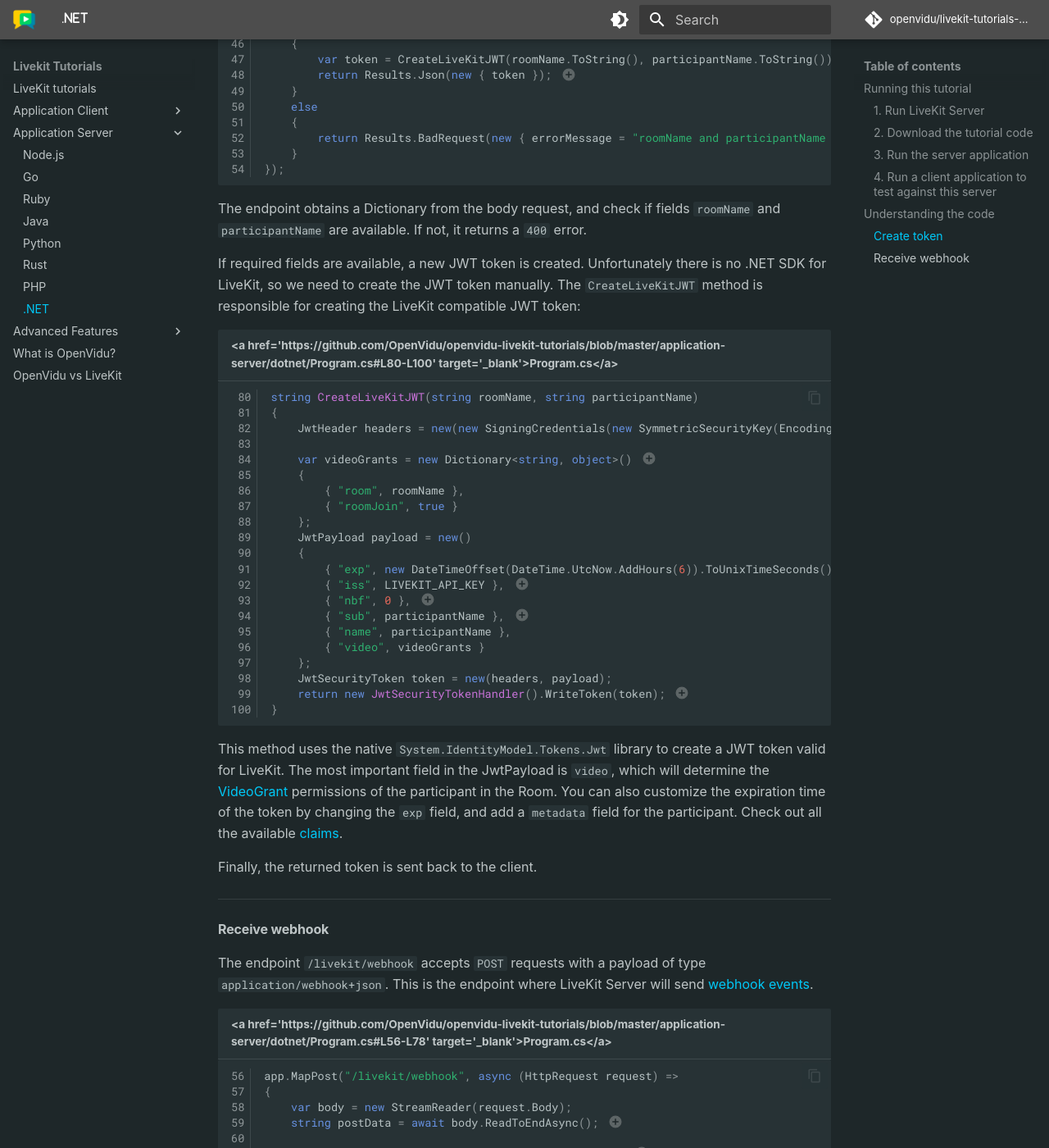
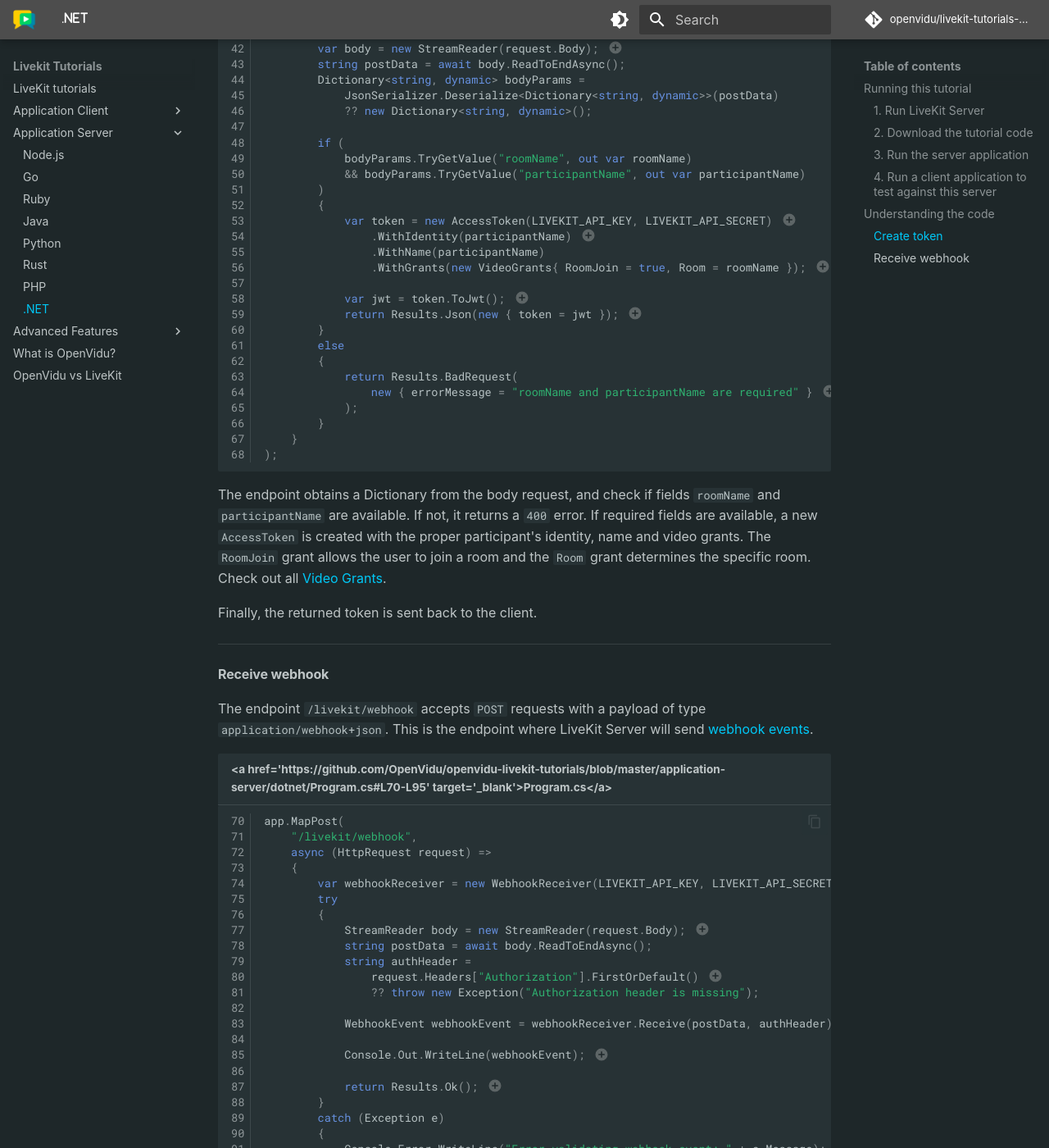
Before and after one commit to sanyaade-teachings/livekit-tutorials-docs, an MkDocs documentation site: the page built from docs/tutorials/application-server/dotnet.md, in a window 1280 px wide and 1400 px high, scrolled down 4394 px. Shown: the whole window at 82% size. Built offline with MkDocs 1.6.1 and Material for MkDocs 9.7.7, drawn with Linux system fonts in a browser that asks for light colours; some web fonts are replaced; comment, search, counter and statistics services are not loaded; some of the changed text lies outside the part shown.

Commit message:
Update dotnet tutorial to use livekit-server-sdk-dotnet

````diff
--- a/docs/tutorials/application-server/dotnet.md
+++ b/docs/tutorials/application-server/dotnet.md
@@ -7,7 +7,7 @@
 - Generating LiveKit tokens on demand for any [application client](../application-client/index.md).
 - Receiving LiveKit [webhook events](https://docs.livekit.io/realtime/server/webhooks/){target=\_blank}.
 
-Unfortunately there is no .NET SDK for LiveKit available, so the application has to manually build LiveKit compatible JWT tokens using the .NET library `System.IdentityModel.Tokens.Jwt`, and check the validity of webhook events on its own. It is a fairly easy process.
+It internally uses the [LiveKit .NET SDK](https://github.com/pabloFuente/livekit-server-sdk-dotnet){:target="\_blank"}.
 
 ## Running this tutorial
 
@@ -31,55 +31,62 @@
 
 ## Understanding the code
 
-The application is a simple ASP.NET Core Minimal APIs app with a single file `Program.cs` that exports two endpoints:
+The application is a simple [ASP.NET Core Minimal APIs](https://learn.microsoft.com/en-us/aspnet/core/tutorials/min-web-api?view=aspnetcore-6.0&tabs=visual-studio){target=\_blank} app with a single file `Program.cs` that exports two endpoints:
 
 - `/token` : generate a token for a given Room name and Participant name.
 - `/livekit/webhook` : receive LiveKit webhook events.
 
 Let's see the code `Program.cs` file:
 
-```cs title="<a href='https://github.com/OpenVidu/openvidu-livekit-tutorials/blob/master/application-server/dotnet/Program.cs#L8-L37' target='_blank'>Program.cs</a>" linenums="8"
-var builder = WebApplication.CreateBuilder(args); // (1)!
-var MyAllowSpecificOrigins = "_myAllowSpecificOrigins"; // (2)!
+```cs title="<a href='https://github.com/OpenVidu/openvidu-livekit-tutorials/blob/master/application-server/dotnet/Program.cs#L1-L36' target='_blank'>Program.cs</a>" linenums="1"
+using System.Text.Json;
+using Livekit.Server.Sdk.Dotnet; // (1)!
 
-IConfiguration config = new ConfigurationBuilder() // (3)!
-                .SetBasePath(Directory.GetCurrentDirectory())
-                .AddJsonFile("appsettings.json")
-                .AddEnvironmentVariables().Build();
+var builder = WebApplication.CreateBuilder(args); // (2)!
+var MyAllowSpecificOrigins = "_myAllowSpecificOrigins"; // (3)!
+
+IConfiguration config = new ConfigurationBuilder() // (4)!
+    .SetBasePath(Directory.GetCurrentDirectory())
+    .AddJsonFile("appsettings.json")
+    .AddEnvironmentVariables()
+    .Build();
 
 // Load env variables
-var SERVER_PORT = config.GetValue<int>("SERVER_PORT"); // (4)!
-var LIVEKIT_API_KEY = config.GetValue<string>("LIVEKIT_API_KEY"); // (5)!
-var LIVEKIT_API_SECRET = config.GetValue<string>("LIVEKIT_API_SECRET"); // (6)!
+var SERVER_PORT = config.GetValue<int>("SERVER_PORT"); // (5)!
+var LIVEKIT_API_KEY = config.GetValue<string>("LIVEKIT_API_KEY"); // (6)!
+var LIVEKIT_API_SECRET = config.GetValue<string>("LIVEKIT_API_SECRET"); // (7)!
 
 // Enable CORS support
-builder.Services.AddCors(options => // (7)!
+builder.Services.AddCors(options => // (8)!
 {
-    options.AddPolicy(name: MyAllowSpecificOrigins,
-                      builder =>
-                      {
-                          builder.WithOrigins("*").AllowAnyHeader();
-                      });
+    options.AddPolicy(
+        name: MyAllowSpecificOrigins,
+        builder =>
+        {
+            builder.WithOrigins("*").AllowAnyHeader();
+        }
+    );
 });
 
-builder.WebHost.UseKestrel(serverOptions => // (8)!
+builder.WebHost.UseKestrel(serverOptions => // (9)!
 {
     serverOptions.ListenAnyIP(SERVER_PORT);
 });
 
-var app = builder.Build(); // (9)!
+var app = builder.Build(); // (10)!
 app.UseCors(MyAllowSpecificOrigins);
 ```
 
-1. A `WebApplicationBuilder` instance to build the application.
-2. The name of the CORS policy to be used in the application.
-3. A `IConfiguration` instance to load the configuration from the `appsettings.json` file, including the required environment variables.
-4. The port where the application will be listening.
-5. The API key of LiveKit Server.
-6. The API secret of LiveKit Server.
-7. Configure CORS support.
-8. Configure the port.
-9. Build the application and enable CORS support.
+1. Import the [LiveKit .NET SDK](https://github.com/pabloFuente/livekit-server-sdk-dotnet){:target="\_blank"}.
+2. A `WebApplicationBuilder` instance to build the application.
+3. The name of the CORS policy to be used in the application.
+4. A `IConfiguration` instance to load the configuration from the `appsettings.json` file, including the required environment variables.
+5. The port where the application will be listening.
+6. The API key of LiveKit Server.
+7. The API secret of LiveKit Server.
+8. Configure CORS support.
+9. Configure the port.
+10. Build the application and enable CORS support.
 
 The `Program.cs` file imports the required dependencies and loads the necessary environment variables (defined in `appsettings.json` file):
 
@@ -98,67 +105,49 @@
 - `roomName`: the name of the Room where the user wants to connect.
 - `participantName`: the name of the participant that wants to connect to the Room.
 
-```cs title="<a href='https://github.com/OpenVidu/openvidu-livekit-tutorials/blob/master/application-server/dotnet/Program.cs#L39-L54' target='_blank'>Program.cs</a>" linenums="39"
-app.MapPost("/token", async (HttpRequest request) =>
-{
-    var body = new StreamReader(request.Body); // (1)!
-    string postData = await body.ReadToEndAsync();
-    Dictionary<string, dynamic> bodyParams = JsonSerializer.Deserialize<Dictionary<string, dynamic>>(postData) ?? new Dictionary<string, dynamic>();
+```cs title="<a href='https://github.com/OpenVidu/openvidu-livekit-tutorials/blob/master/application-server/dotnet/Program.cs#L38-L68' target='_blank'>Program.cs</a>" linenums="38"
+app.MapPost(
+    "/token",
+    async (HttpRequest request) =>
+    {
+        var body = new StreamReader(request.Body); // (1)!
+        string postData = await body.ReadToEndAsync();
+        Dictionary<string, dynamic> bodyParams =
+            JsonSerializer.Deserialize<Dictionary<string, dynamic>>(postData)
+            ?? new Dictionary<string, dynamic>();
 
-    if (bodyParams.TryGetValue("roomName", out var roomName) && bodyParams.TryGetValue("participantName", out var participantName))
-    {
-        var token = CreateLiveKitJWT(roomName.ToString(), participantName.ToString()); // (2)!
-        return Results.Json(new { token }); // (3)!
+        if (
+            bodyParams.TryGetValue("roomName", out var roomName)
+            && bodyParams.TryGetValue("participantName", out var participantName)
+        )
+        {
+            var token = new AccessToken(LIVEKIT_API_KEY, LIVEKIT_API_SECRET) // (2)!
+                .WithIdentity(participantName) // (3)!
+                .WithName(participantName)
+                .WithGrants(new VideoGrants{ RoomJoin = true, Room = roomName }); // (4)!
+
+            var jwt = token.ToJwt(); // (5)!
+            return Results.Json(new { token = jwt }); // (6)!
+        }
+        else
+        {
+            return Results.BadRequest(
+                new { errorMessage = "roomName and participantName are required" } // (7)!
+            );
+        }
     }
-    else
-    {
-        return Results.BadRequest(new { errorMessage = "roomName and participantName are required" }); // (4)!
-    }
-});
+);
 ```
 
 1. The endpoint obtains a Dictionary from the body request, and check if fields `roomName` and `participantName` are available.
-2. Create a new JWT token with the room and participant name.
-3. Return the token to the client.
-4. Return a `400` error if required fields are not available.
+2. A new `AccessToken` is created providing the `LIVEKIT_API_KEY` and `LIVEKIT_API_SECRET`.
+3. We set participant's name and identity in the AccessToken.
+4. We set the video grants in the AccessToken. `RoomJoin` allows the user to join a room and `RoomName` determines the specific room. Check out all [Video Grants](https://docs.livekit.io/realtime/concepts/authentication/#Video-grant){:target="\_blank"}.
+5. Obtain the JWT string from the AccessToken.
+6. Return the token to the client.
+7. Return a `400` error if required fields are not available.
 
-The endpoint obtains a Dictionary from the body request, and check if fields `roomName` and `participantName` are available. If not, it returns a `400` error.
-
-If required fields are available, a new JWT token is created. Unfortunately there is no .NET SDK for LiveKit, so we need to create the JWT token manually. The `CreateLiveKitJWT` method is responsible for creating the LiveKit compatible JWT token:
-
-```cs title="<a href='https://github.com/OpenVidu/openvidu-livekit-tutorials/blob/master/application-server/dotnet/Program.cs#L80-L100' target='_blank'>Program.cs</a>" linenums="80"
-string CreateLiveKitJWT(string roomName, string participantName)
-{
-    JwtHeader headers = new(new SigningCredentials(new SymmetricSecurityKey(Encoding.UTF8.GetBytes(LIVEKIT_API_SECRET)), "HS256")); // (1)!
-
-    var videoGrants = new Dictionary<string, object>() // (2)!
-    {
-        { "room", roomName },
-        { "roomJoin", true }
-    };
-    JwtPayload payload = new()
-    {
-        { "exp", new DateTimeOffset(DateTime.UtcNow.AddHours(6)).ToUnixTimeSeconds() }, // (3)!
-        { "iss", LIVEKIT_API_KEY }, // (4)!
-        { "nbf", 0 }, // (5)!
-        { "sub", participantName }, // (6)!
-        { "name", participantName },
-        { "video", videoGrants }
-    };
-    JwtSecurityToken token = new(headers, payload);
-    return new JwtSecurityTokenHandler().WriteToken(token); // (7)!
-}
-```
-
-1. Create a new `JwtHeader` with `LIVEKIT_API_SECRET` as the secret key and HS256 as the encryption algorithm.
-2. Create a new Dictionary with the video grants for the participant. `roomJoin` allows the user to join a room and `room` determines the specific room. Check out all [Video Grants](https://docs.livekit.io/realtime/concepts/authentication/#Video-grant){:target="\_blank"}.
-3. Set the expiration time of the token. LiveKit default's is 6 hours.
-4. Set the API key of LiveKit Server as the issuer (`iss`) of the token.
-5. The `Not before` field (`nbf`) sets when the token becomes valid (0 for immediately valid).
-6. Set the participant's name in the claims `sub` and `name`.
-7. Finally, the returned token is sent back to the client.
-
-This method uses the native `System.IdentityModel.Tokens.Jwt` library to create a JWT token valid for LiveKit. The most important field in the JwtPayload is `video`, which will determine the [VideoGrant](https://docs.livekit.io/realtime/concepts/authentication/#Video-grant){:target="\_blank"} permissions of the participant in the Room. You can also customize the expiration time of the token by changing the `exp` field, and add a `metadata` field for the participant. Check out all the available [claims](https://docs.livekit.io/realtime/concepts/authentication/#Token-example){:target="\_blank"}.
+The endpoint obtains a Dictionary from the body request, and check if fields `roomName` and `participantName` are available. If not, it returns a `400` error. If required fields are available, a new `AccessToken` is created with the proper participant's identity, name and video grants. The `RoomJoin` grant allows the user to join a room and the `Room` grant determines the specific room. Check out all [Video Grants](https://docs.livekit.io/realtime/concepts/authentication/#Video-grant){:target="\_blank"}.
 
 Finally, the returned token is sent back to the client.
 
@@ -168,79 +157,48 @@
 
 The endpoint `/livekit/webhook` accepts `POST` requests with a payload of type `application/webhook+json`. This is the endpoint where LiveKit Server will send [webhook events](https://docs.livekit.io/realtime/server/webhooks/#Events){:target="\_blank"}.
 
-```cs title="<a href='https://github.com/OpenVidu/openvidu-livekit-tutorials/blob/master/application-server/dotnet/Program.cs#L56-L78' target='_blank'>Program.cs</a>" linenums="56"
-app.MapPost("/livekit/webhook", async (HttpRequest request) =>
-{
-    var body = new StreamReader(request.Body);
-    string postData = await body.ReadToEndAsync(); // (1)!
+```cs title="<a href='https://github.com/OpenVidu/openvidu-livekit-tutorials/blob/master/application-server/dotnet/Program.cs#L70-L95' target='_blank'>Program.cs</a>" linenums="70"
+app.MapPost(
+    "/livekit/webhook",
+    async (HttpRequest request) =>
+    {
+        var webhookReceiver = new WebhookReceiver(LIVEKIT_API_KEY, LIVEKIT_API_SECRET); // (1)!
+        try
+        {
+            StreamReader body = new StreamReader(request.Body); // (2)!
+            string postData = await body.ReadToEndAsync();
+            string authHeader =
+                request.Headers["Authorization"].FirstOrDefault() // (3)!
+                ?? throw new Exception("Authorization header is missing");
 
-    var authHeader = request.Headers["Authorization"]; // (2)!
-    if (authHeader.Count == 0)
-    {
-        return Results.BadRequest("Authorization header is required");
+            WebhookEvent webhookEvent = webhookReceiver.Receive(postData, authHeader); // (4)!
+
+            Console.Out.WriteLine(webhookEvent); // (5)!
+
+            return Results.Ok(); // (6)!
+        }
+        catch (Exception e)
+        {
+            Console.Error.WriteLine("Error validating webhook event: " + e.Message); // (7)!
+            return Results.Unauthorized();
+        }
     }
-    try
-    {
-        VerifyWebhookEvent(authHeader.First(), postData); // (3)!
-    }
-    catch (Exception e)
-    {
-        Console.Error.WriteLine("Error validating webhook event: " + e.Message);
-        return Results.Unauthorized();
-    }
-
-    Console.Out.WriteLine(postData); // (4)!
-    return Results.Ok(); // (5)!
-});
+);
 ```
 
-1. The raw string body of the request contains the webhook event.
-2. The `Authorization` header is required to validate the webhook event.
-3. Verify the webhook event.
-4. Consume the event as you whish.
-5. Return a response to LiveKit Server to let it know that the webhook was received correctly.
+1. Initialize the WebhookReceiver using the `LIVEKIT_API_KEY` and `LIVEKIT_API_SECRET`. It will help validating and decoding incoming [webhook events](https://docs.livekit.io/realtime/server/webhooks/){target=\_blank}.
+2. The raw string body of the request contains the webhook event.
+3. The `Authorization` header is required to validate the webhook event.
+4. Obtain the `WebhookEvent` object using the `WebhookReceiver#Receive` method. It takes the raw body as a String and the Authorization header of the request.
+5. Consume the event as you whish.
+6. Return a response to LiveKit Server to let it know that the webhook was received correctly.
+7. You can handle any exception triggered by the validation process.
 
-The endpoint receives the incoming webhook event and validates it to ensure it is coming from our LiveKit Server. For that we need the raw string body and the `Authorization` header of the request. After validating it, we can consume the event (in this case, we just log it), and we must also return a `200` OK response to LiveKit Server to let it know that the webhook was received correctly.
+We first initialize a `WebhookReceiver` object using the `LIVEKIT_API_KEY` and `LIVEKIT_API_SECRET`.
 
-Unfortunately there is no .NET SDK for LiveKit, so we need to manually validate the webhook event. The `VerifyWebhookEvent` method does that:
+Then we need the raw body as a String and the `Authorization` header of the request. With them we obtain a `WebhookEvent` object calling method `WebhookReceiver#Receive`. If everything is correct, you can do whatever you want with the event (in this case, we just log it).
 
-```cs title="<a href='https://github.com/OpenVidu/openvidu-livekit-tutorials/blob/master/application-server/dotnet/Program.cs#L102-L125' target='_blank'>Program.cs</a>" linenums="102"
-void VerifyWebhookEvent(string authHeader, string body)
-{
-    var utf8Encoding = new UTF8Encoding();
-    var tokenValidationParameters = new TokenValidationParameters()
-    {
-        ValidateIssuerSigningKey = true,
-        IssuerSigningKey = new SymmetricSecurityKey(utf8Encoding.GetBytes(LIVEKIT_API_SECRET)), // (1)!
-        ValidateIssuer = true,
-        ValidIssuer = LIVEKIT_API_KEY, // (2)!
-        ValidateAudience = false
-    };
-
-    var jwtValidator = new JwtSecurityTokenHandler();
-    var claimsPrincipal = jwtValidator.ValidateToken(authHeader, tokenValidationParameters, out SecurityToken validatedToken); // (3)!
-
-    var sha256 = SHA256.Create();
-    var hashBytes = sha256.ComputeHash(utf8Encoding.GetBytes(body));
-    var hash = Convert.ToBase64String(hashBytes); // (4)!
-
-    if (claimsPrincipal.HasClaim(c => c.Type == "sha256") && claimsPrincipal.FindFirstValue("sha256") != hash)
-    {
-        throw new ArgumentException("sha256 checksum of body does not match!");
-    }
-}
-```
-
-1. Use the `LIVEKIT_API_SECRET` as the secret key to validate the token.
-2. Set the `LIVEKIT_API_KEY` as the issuer of the token.
-3. Validate the `Authorization` header with the recently created `TokenValidationParameters`. If the `LIVEKIT_API_SECRET` or `LIVEKIT_API_KEY` of the LiveKit Server that sent the event do not match the ones in the application, this will throw an exception.
-4. Calculate the SHA256 hash of the body and compare it with the `sha256` claim in the token. If they match, it means the webhook event was not tampered and we can trust it.
-
-We need a `TokenValidationParameters` object from the `Microsoft.IdentityModel.Tokens` namespace. We use the `LIVEKIT_API_SECRET` as the symmetric key, and the `LIVEKIT_API_KEY` as the issuer of the token.
-
-If method `JwtSecurityTokenHandler#ValidateToken` does rise an exception when validating the `Authorization` header, it means the webhook event was sent by a LiveKit Server with different credentials.
-
-Finally, we calculate the SHA256 hash of the body and compare it with the `sha256` claim in the token. If they match, it means the webhook event was not tampered and we can definitely trust it.
+Remember to return a `200` OK response at the end to let LiveKit Server know that the webhook was received correctly.
 
 --8<-- "docs/tutorials/shared/webhook-local-server.md"
 
````
